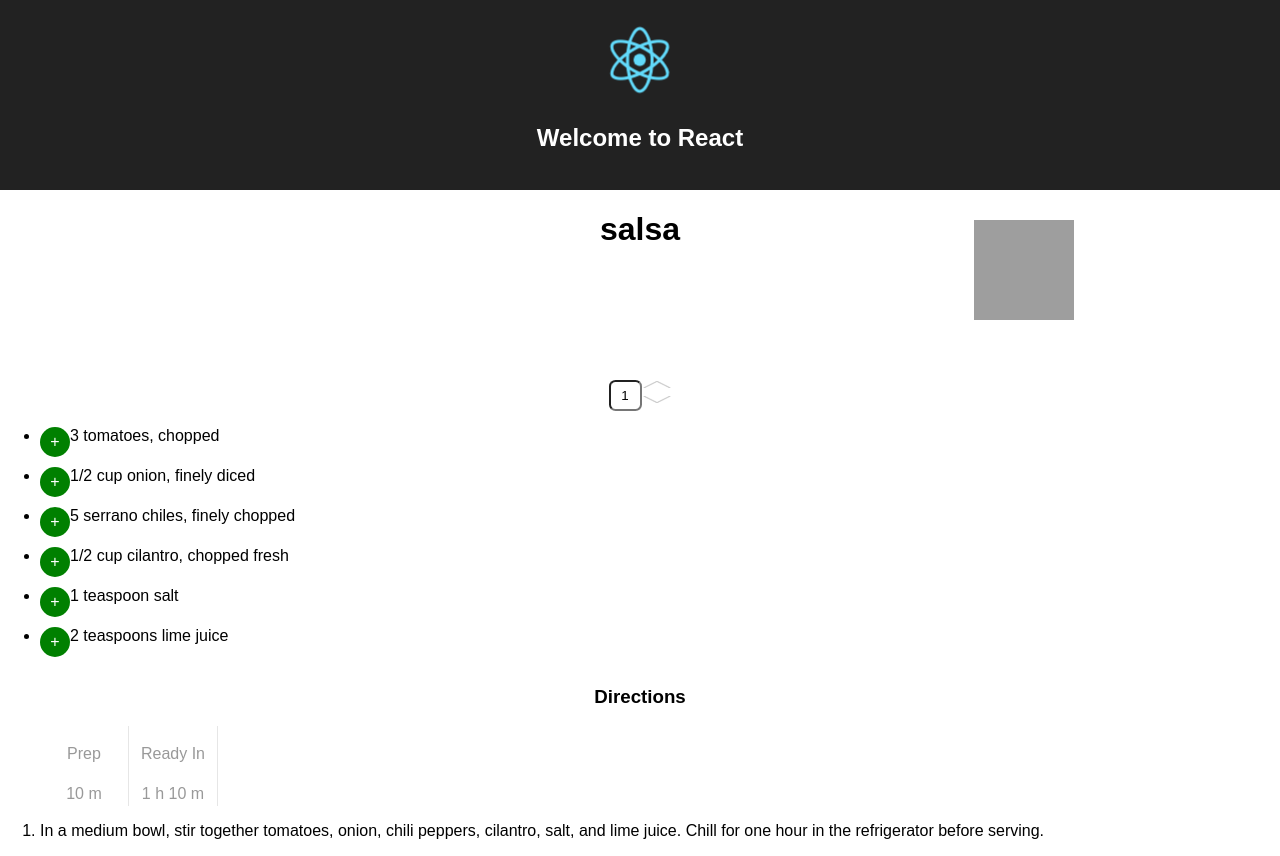
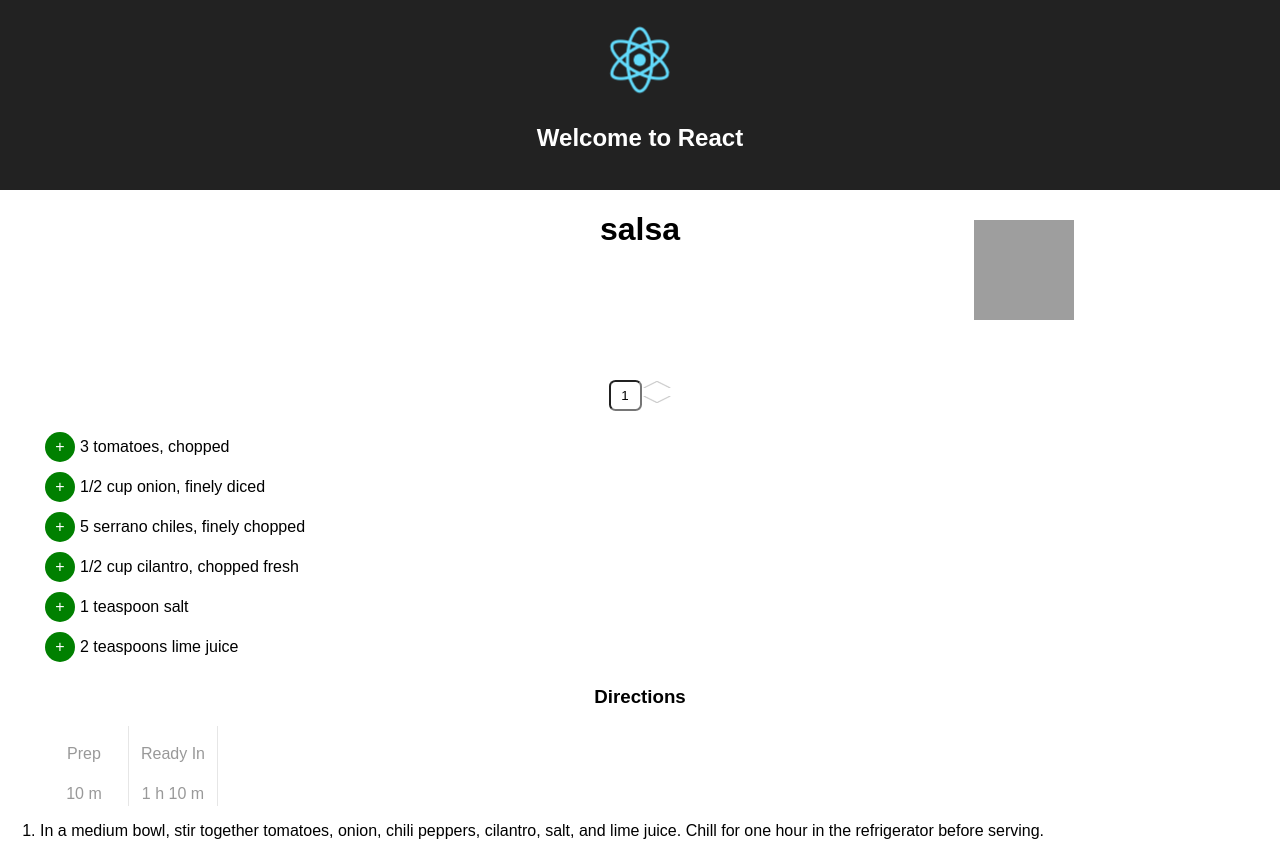
Before and after one commit to lizof3regos/recipe-book, a React (Create React App) app: page / in a window 1280 px wide. Built offline with nearby package versions, Linux system fonts and the light colour scheme; grey boxes are pictures that could not be loaded.

Commit message:
add button grows centered

```diff
--- a/src/AddButton.js
+++ b/src/AddButton.js
@@ -11,11 +11,11 @@ class AddButton extends Component {
         this.handleClick = this.handleClick.bind(this);
     }
 
-    handleClick(event) {
-        console.log(this);
-        $(".add-ingredient-button").toggleClass("added");
-        $(".add-ingredient-button").addClass("button-animation").one("webkitAnimationEnd mozAnimationEnd MSAnimationEnd oanimationend animationend", function() {
-            $(".add-ingredient-button").removeClass("button-animation");
+    handleClick() {
+        let specificbutton = $(`[data='${this.props.data}']`).find(".add-ingredient-button");
+        specificbutton.toggleClass("added");
+        specificbutton.addClass("button-animation").one("webkitAnimationEnd mozAnimationEnd MSAnimationEnd oanimationend animationend", function() {
+            specificbutton.removeClass("button-animation");
         });
         this.setState(prevState => ({
             added: !prevState.added
@@ -23,7 +23,7 @@ class AddButton extends Component {
     }
 
     render() {
-        return <button onClick={this.handleClick} className="add-ingredient-button">{this.state.added ? '-' : '+'}</button>;
+        return <div className="add-button-container"><button onClick={this.handleClick} className="add-ingredient-button">{this.state.added ? '-' : '+'}</button></div>;
     }
 }
 
--- a/src/Recipe.js
+++ b/src/Recipe.js
@@ -37,8 +37,8 @@ class Recipe extends Component {
                             let unit = (item.unit) ? ' ' + item.unit : '';
                             let descriptor = (item.descriptor) ? ', ' + item.descriptor : '';
                             let quantity = new Fraction(item.quantity);
-                            return <li style={{height: '40px'}} key={item.name}><AddButton/><label
-                                style={{float: 'left'}}>{quantity.toFraction(true)}{unit} {item.name}{descriptor}</label>
+                            return <li style={{height: '40px', 'list-style-type': 'none'}} key={item.name} data={item.name}><AddButton data={item.name}/><label
+                                style={{float: 'left', lineHeight: '40px'}}>{quantity.toFraction(true)}{unit} {item.name}{descriptor}</label>
                             </li>
                         })
                     }
--- a/src/add-ingredient-button.css
+++ b/src/add-ingredient-button.css
@@ -1,3 +1,11 @@
+.add-button-container{
+    height: 40px;
+    width: 40px;
+    display: inline-block;
+    float: left;
+    text-align: center;
+}
+
 .add-ingredient-button {
     background-color: green;
     height: 30px;
@@ -10,7 +18,9 @@
     color: white;
     border-width: 0;
     outline: 0;
-    float: left;
+    vertical-align: middle;
+    margin-top: 5px;
+    margin-bottom: 5px;
 }
 
 button:hover {
@@ -27,7 +37,7 @@ button:hover {
 }
 
 @keyframes button-spring {
-    0% {height: 30px; width: 30px;}
-    50% {height: 35px; width: 35px;}
-    100% {height: 30px; width: 30px;}
+    0% {transform: scale(1)}
+    50% {transform: scale(1.2)}
+    100% {transform: scale(1)}
 }
```
